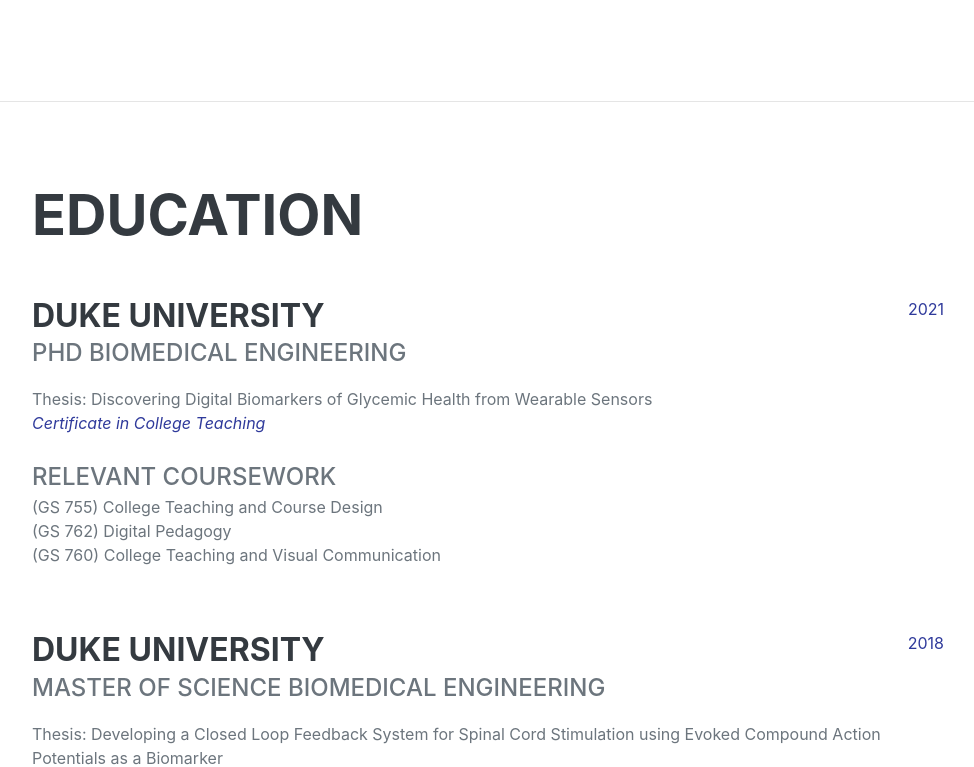
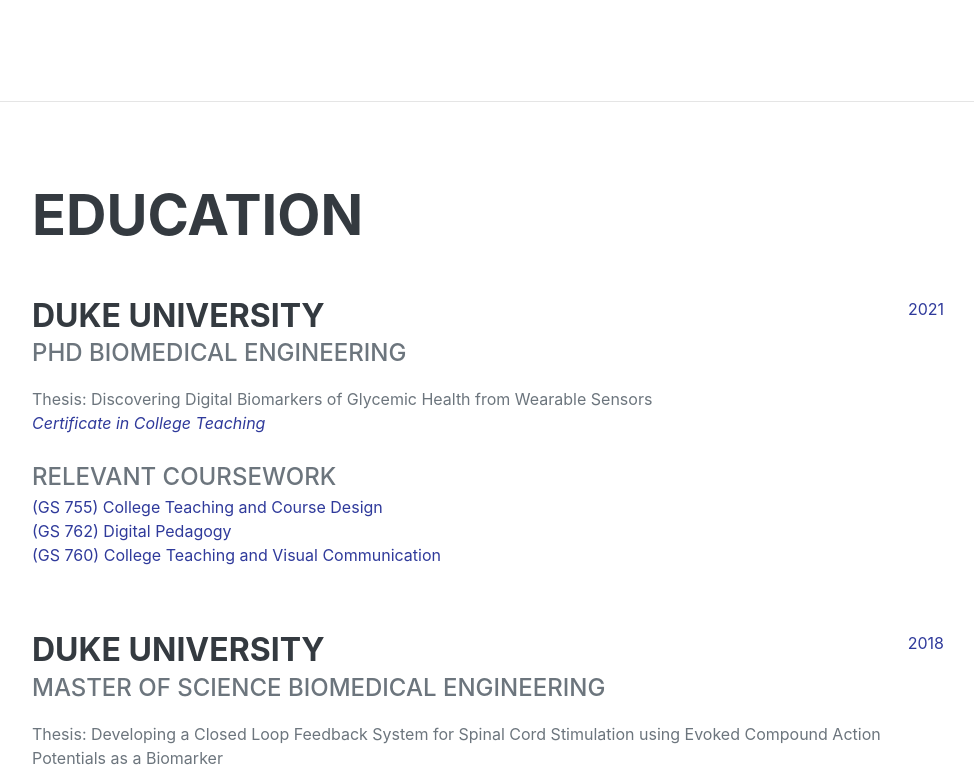
Before and after one commit to brinnaebent/brinnaebent.github.io, a plain HTML site: page teaching.html in a window 1280 px wide. Shown: the part 6578-7345 px from the top of the page, without its empty margins (288-1262 px from the left). Drawn offline with nearby package versions, Linux system fonts and the light colour scheme; a web font is replaced by a local one.

Commit message:
Added links to CCT courses

```diff
--- a/teaching.html
+++ b/teaching.html
@@ -179,6 +179,7 @@
                             <div class="subheading mb-3">The Periodic Table (Osher Lifelong Learning Institue)</div>
                             <p>Created and taught lecture on "Silicon-How It’s Transformed the World through Technology" (Fall 2019)  </p>
                             <i><a target="blank" href="https://learnmore.duke.edu/sites/drupal.learnmore.duke.edu/files/editor-uploads/OLLI%20fall2019%20catalog%20final.pdf">Course Description</a></i>
+                            <br>
                             <i><a target="blank" href="https://drive.google.com/file/d/1yaRUhjy2DbMbo9AnhniD4_wsDHt1dTX1/view?usp=sharing">Lecture</a></i>
                         </div>
 
@@ -220,9 +221,8 @@
                             <h3 class="mb-0">Tutor & ACT Prep Course Instructor</h3>
                             <div class="subheading mb-3">Mindspire Test Prep</div>
                             <p>Tutor for middle school, high school, and college students. Taught a variety of subjects including Statistics, Physics (AP/SAT II), Chemistry (AP/SAT II), Computer Science, Writing, and ACT/SAT test prep. </p>
-                            <p>Designed and taught course at Durham Middle College High School on ACT prep. </p>
+                            <p>Designed and taught course at Durham Middle College High School on ACT prep. (<i><a target="blank" href="https://drive.google.com/file/d/1-22pCvRL_9fgxRdhCOZLXOv4iUYHmeCR/view?usp=sharing">Syllabus</a></i>)</p>
                             <p>Taught workshops on test preparation at workshops and schools.</p>
-                            <i><a target="blank" href="https://drive.google.com/file/d/1-22pCvRL_9fgxRdhCOZLXOv4iUYHmeCR/view?usp=sharing">Syllabus</a></i>
                         </div>
                         <div class="flex-shrink-0"><span class="text-primary">Spring 2018 - Spring 2021</span></div>
                     </div>
@@ -311,9 +311,9 @@
                             <div><i><a target="blank" href="https://gradschool.duke.edu/professional-development/programs/certificate-college-teaching">Certificate in College Teaching</a></i></div>
                             <br>
                             <h7 class="subheading mb-2">Relevant Coursework</h7>
-                            <div>(GS 755) College Teaching and Course Design</div>
-                            <div>(GS 762) Digital Pedagogy</div>
-                            <div>(GS 760) College Teaching and Visual Communication</div>
+                            <div><a target="blank" href="https://gradschool.duke.edu/professional-development/programs/certificate-college-teaching/coursework/gs755-college-teaching">(GS 755) College Teaching and Course Design</a></div>
+                            <div><a target="blank" href="https://gradschool.duke.edu/professional-development/programs/certificate-college-teaching/coursework/gs762-digital-pedagogy">(GS 762) Digital Pedagogy</a></div>
+                            <div><a target="blank" href="https://gradschool.duke.edu/professional-development/programs/certificate-college-teaching/coursework/gs760-college-teaching">(GS 760) College Teaching and Visual Communication</a></div>
                             <p></p>
                         </div>
                         <div class="flex-shrink-0"><span class="text-primary">2021</span></div>
```
